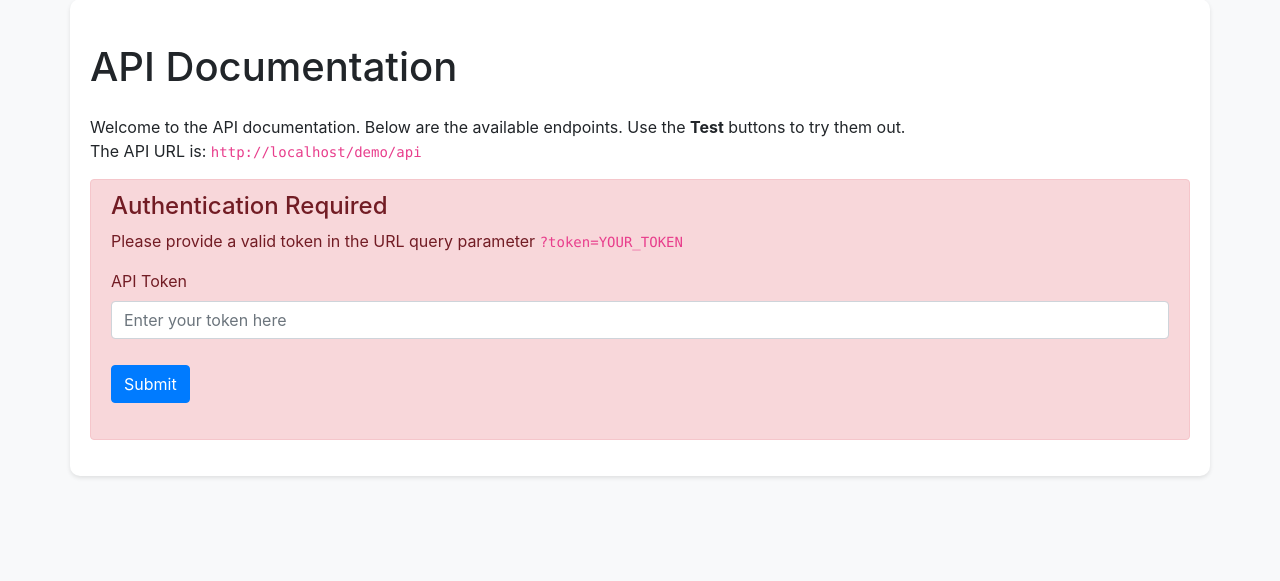
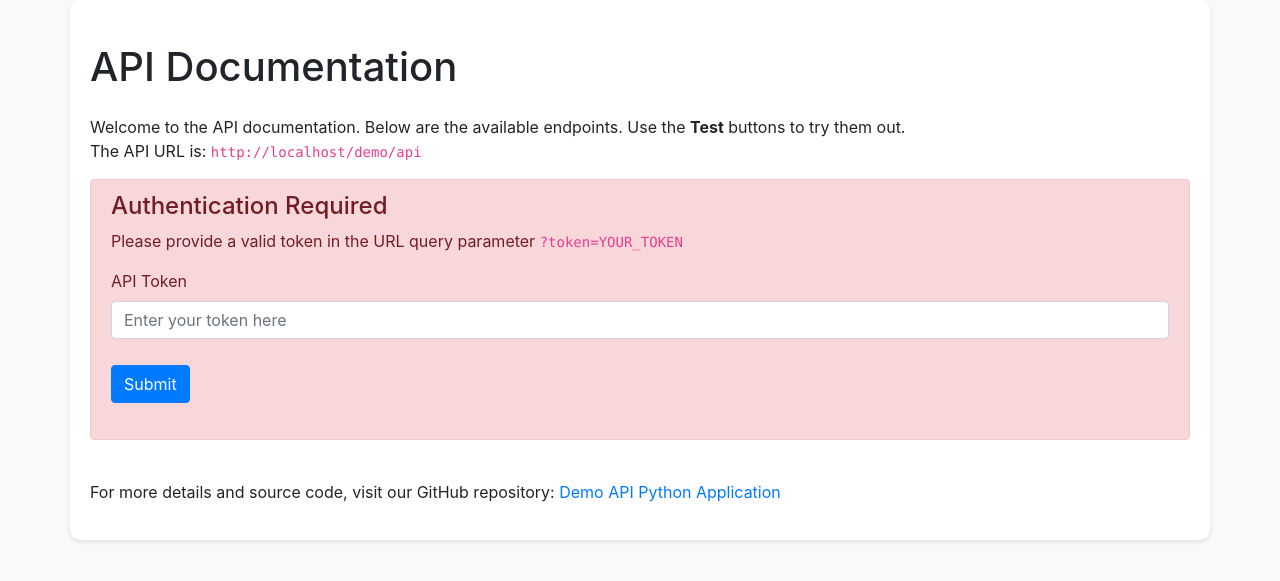
Before and after one commit to omerktk/Demo-API-Python-Application, a PHP site: page / in a window 1280 px wide. Shown: the part 21-602 px from the top of the page. Run offline with PHP 8.4, Linux system fonts and the light colour scheme; some libraries are stand-ins or nearby versions.

Commit message:
Update index.php

```diff
--- a/index.php
+++ b/index.php
@@ -64,9 +64,11 @@
    <body>
       <div class="container">
          <h1 class="my-4">API Documentation</h1>
+        <p>Welcome to the API documentation. Below are the available endpoints. Use the <strong>Test</strong> buttons to try them out.</br>
+The API URL is: <code><?php echo htmlspecialchars((isset($_SERVER['HTTPS']) && $_SERVER['HTTPS'] !== 'off' ? 'https://' : 'http://') . $_SERVER['HTTP_HOST'] . '/demo/api'); ?></code></br>
+
          <?php if (!$authValid): ?>
-         <p>Welcome to the API documentation. Below are the available endpoints. Use the <strong>Test</strong> buttons to try them out.</br>
-            The API URL is: <code><?php echo htmlspecialchars((isset($_SERVER['HTTPS']) && $_SERVER['HTTPS'] !== 'off' ? 'https://' : 'http://') . $_SERVER['HTTP_HOST'] . '/demo/api'); ?></code>
+
          </p>
          <div class="alert alert-danger" role="alert">
             <h4 class="alert-heading">Authentication Required</h4>
@@ -80,8 +82,7 @@
             </form>
          </div>
          <?php else: ?>
-         <p>Welcome to the API documentation. Below are the available endpoints. Use the <strong>Test</strong> buttons to try them out.</br>
-            The API URL is: <code><?php echo htmlspecialchars((isset($_SERVER['HTTPS']) && $_SERVER['HTTPS'] !== 'off' ? 'https://' : 'http://') . $_SERVER['HTTP_HOST'] . '/demo/api'); ?></code>
+
          </p>
          <div id="accordion">
             <div class="card">
@@ -255,6 +256,8 @@
             </br>
          </div>
          <?php endif; ?>
+         </br>
+          For more details and source code, visit our GitHub repository: <a target="_blank" href="https://github.com/omerktk/Demo-API-Python-Application">Demo API Python Application</a></p>
       </div>
       <script>
          function openModal(url, data) {
```
